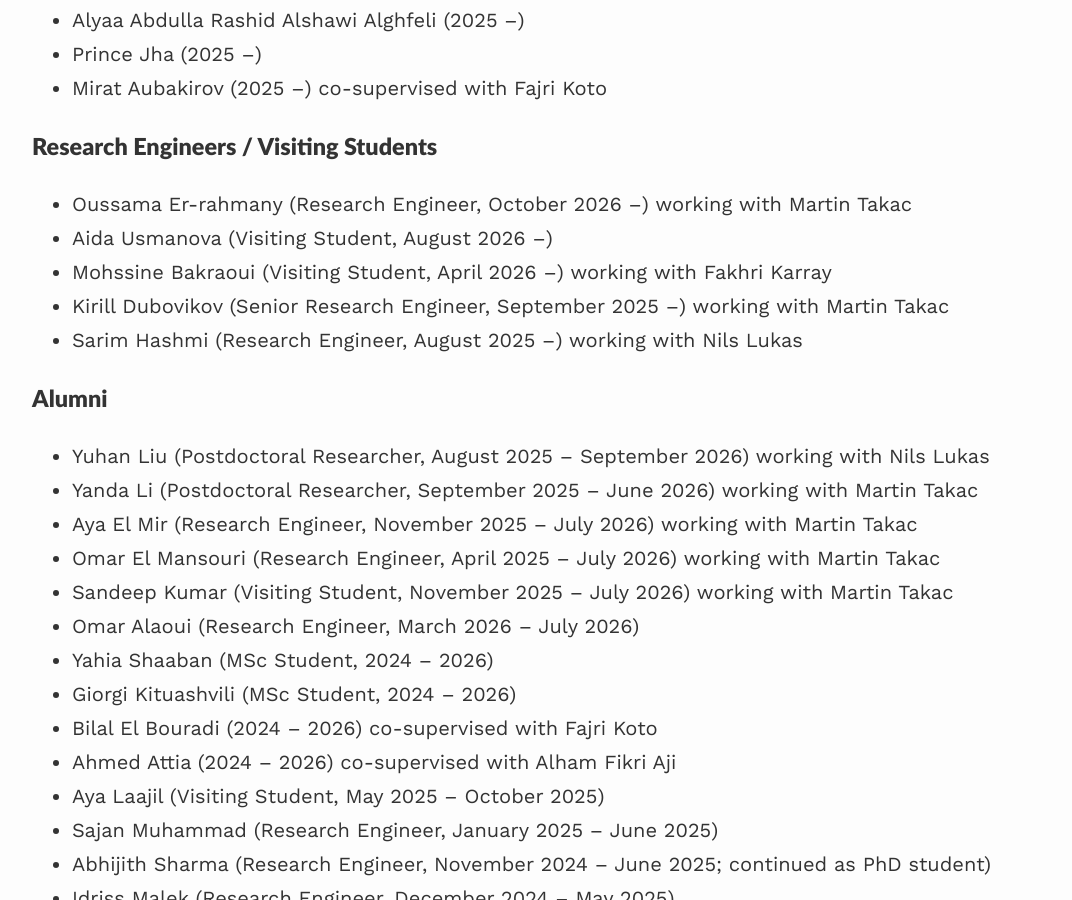
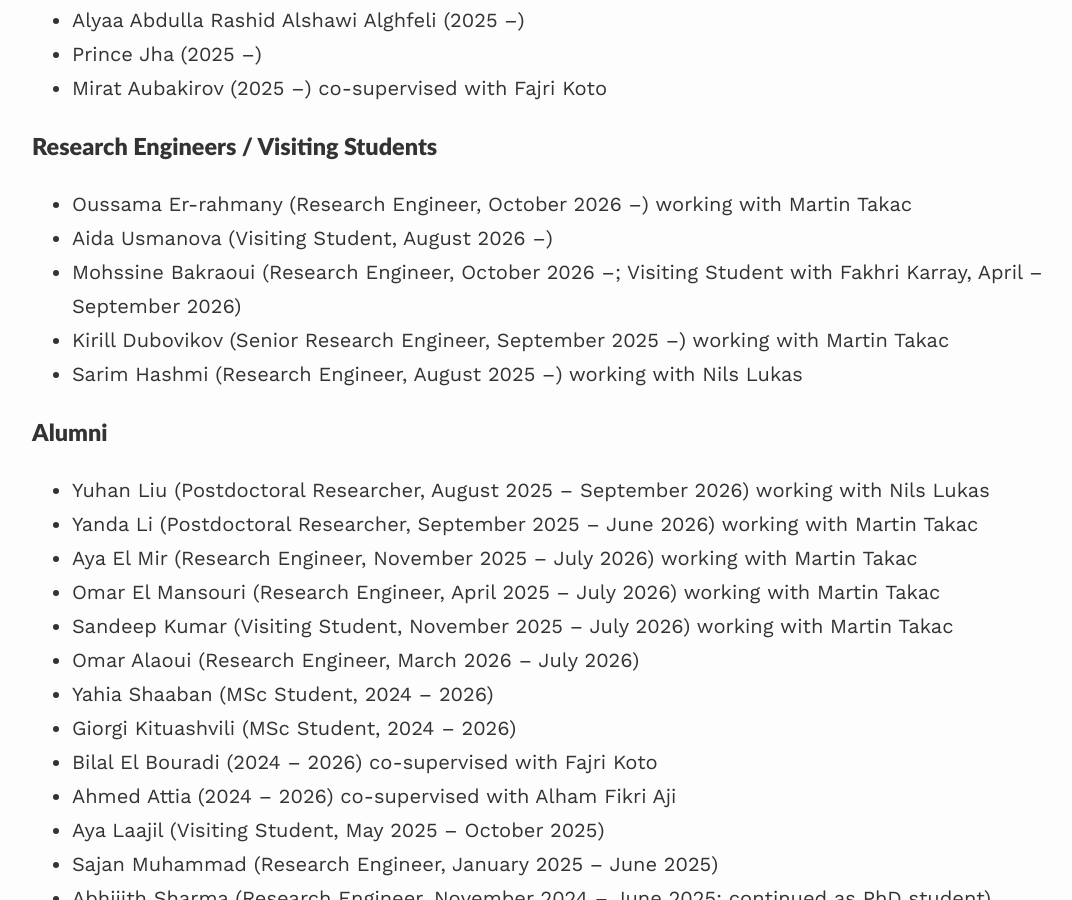
Before and after one commit to saleml/saleml.github.io, a Jekyll site: the page built from research-group.md, in a window 1280 px wide and 900 px high, scrolled down 912 px. Shown: the whole window, without its empty margins (88-1160 px from the left). Built offline with Jekyll 4.4.1, drawn with Linux system fonts in a browser that asks for light colours; nearby versions of some CDN libraries; a style sheet for code colours, icons or effects is not loaded.

Commit message:
Update Mohssine Bakraoui's role on the group page
Co-Authored-By: Claude Opus 5.5 <noreply@anthropic.com>

```diff
--- a/research-group.md
+++ b/research-group.md
@@ -34,7 +34,7 @@ Mantiq AI is my research group at MBZUAI.
 ### Research Engineers / Visiting Students
 *   Oussama Er-rahmany (Research Engineer, October 2026 &ndash;) working with Martin Takac
 *   Aida Usmanova (Visiting Student, August 2026 &ndash;)
-*   Mohssine Bakraoui (Visiting Student, April 2026 &ndash;) working with Fakhri Karray
+*   Mohssine Bakraoui (Research Engineer, October 2026 &ndash;; Visiting Student with Fakhri Karray, April &ndash; September 2026)
 *   Kirill Dubovikov (Senior Research Engineer, September 2025 &ndash;) working with Martin Takac
 *   Sarim Hashmi (Research Engineer, August 2025 &ndash;) working with Nils Lukas
 
```
